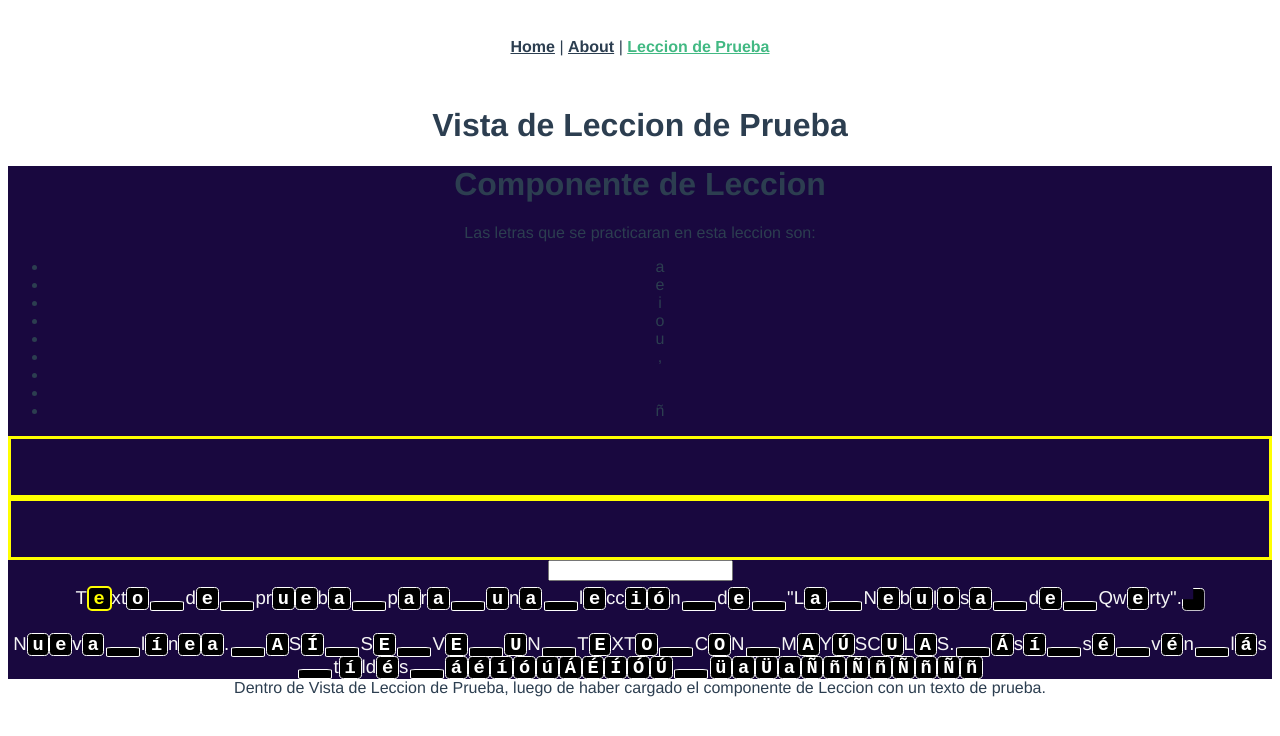
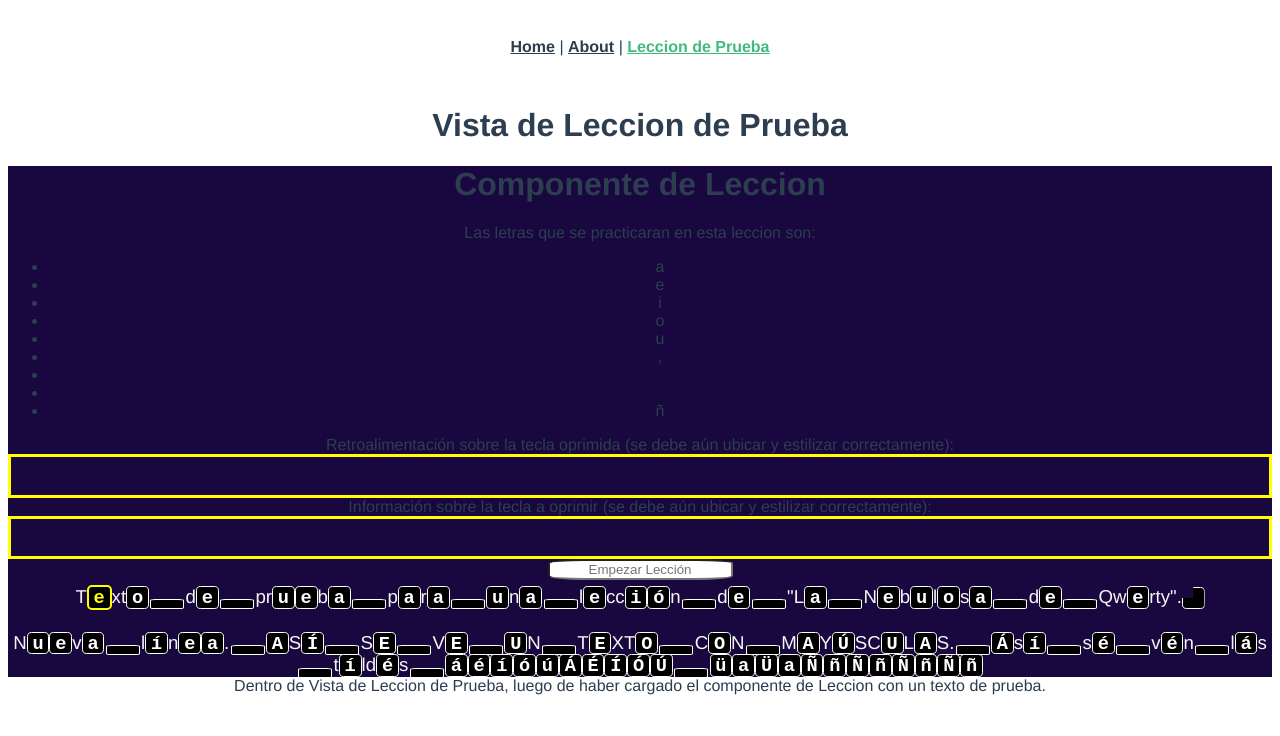
Before and after one commit to DWG8P11/mecano-4a-fe, a Vue app: page /prueba-leccion in a window 1280 px wide. Shown: the top 736 px of the page. Built offline with nearby package versions, Linux system fonts and the light colour scheme.

Commit message:
Fix pequeño a empezar lección y cambio de su estilo

```diff
--- a/src/components/CompLeccion.vue
+++ b/src/components/CompLeccion.vue
@@ -20,10 +20,12 @@
             {{ letra }}
         </li>
     </ul>
+    Retroalimentación sobre la tecla oprimida (se debe aún ubicar y estilizar correctamente):
+    <div id="retroAnterior" :key="retroAnterior">{{ retroAnterior}} </div>
 
-    <div id="retroAnterior" :key="retroAnterior">{{ retroAnterior}} </div>
+    Información sobre la tecla a oprimir (se debe aún ubicar y estilizar correctamente):
     <div id="retroSiguiente" :key="retroSiguiente">{{ retroSiguiente }} </div>
-    <input v-on:click="empezarLeccion" v-on:keypress="teclaPresionada($event)" v-on:keydown.backspace="borrarPresionada($event)">
+    <input placeholder="Empezar Lección" id="inputTexto" v-on:click="empezarLeccion" v-on:keypress="teclaPresionada($event)" v-on:keydown.backspace="borrarPresionada($event)">
 
     <div id="texto-leccion">
         <span v-html="texto_html" :key="i_posRelActual"/>
@@ -187,6 +189,11 @@ export default {
         },
 
         empezarLeccion: function() {
+            // En caso de que ya haya una lección en curso, no hacer nada
+            if (this.leccionEnCurso) {
+                return;
+            }
+
             this.leccionEnCurso = true;
 
             this.tiempo_i = new Date();
@@ -494,16 +501,20 @@ export default {
 
 #retroAnterior{
     color: white;
-    font-size: calc(2 * var(--tamano-fuente));
+    font-size: calc(1.5 * var(--tamano-fuente));
     border: yellow solid;
-    min-height: calc(3 * var(--tamano-fuente));
+    min-height: calc(2 * var(--tamano-fuente));
 }
 
 #retroSiguiente{
     color: white;
-    font-size: calc(2 * var(--tamano-fuente));
+    font-size: calc(1.5 * var(--tamano-fuente));
     border: yellow solid;
-    min-height: calc(3 * var(--tamano-fuente));
+    min-height: calc(2 * var(--tamano-fuente));
 }
 
+#inputTexto {
+    border-radius: 20%;
+    text-align: center;
+}
 </style>
```
